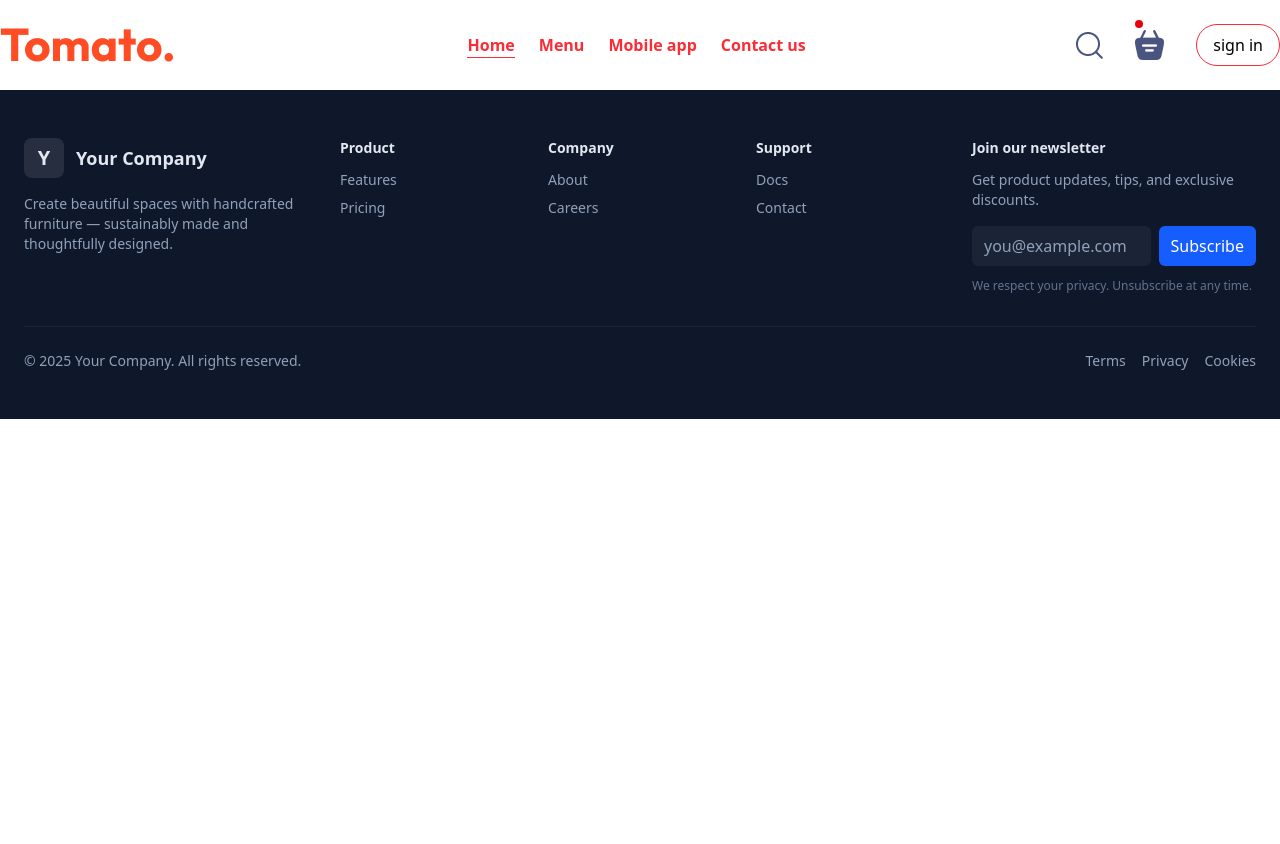
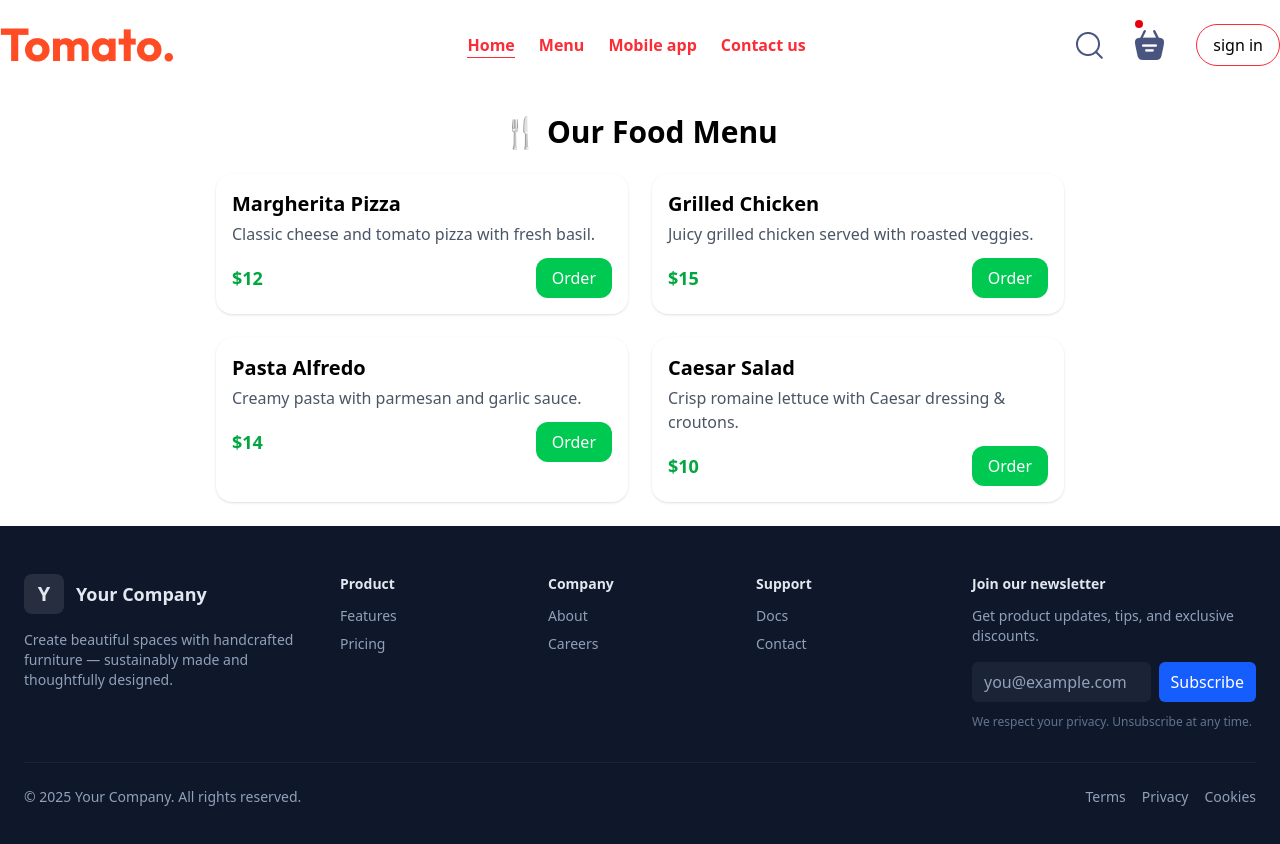
Before and after one commit to TanveeR-Abdullah/React-project-1, a React (Vite) app: page /menu in a window 1280 px wide. Shown: the top 844 px of the page. Before the commit the page ends 800 px from the top, so only its background shows below. Built offline with nearby package versions, Linux system fonts and the light colour scheme.

Commit message:
added routing by clicking

```diff
--- a/src/App.jsx
+++ b/src/App.jsx
@@ -2,9 +2,10 @@
 import { Route, Routes } from 'react-router-dom'
 import NavBar from './Component/NavBar'
 import Home from './pages/Home/Home'
-import Cart from './pages/Cart/Cart'
 import PlaceOrder from './pages/PlaceOrder/PlaceOrder'
 import Footer from './pages/Home/Footer'
+import Menu from './pages/Menu/Menu'
+import Mobileapp from './pages/Mobile app/Mobileapp'
 
 
 
@@ -14,10 +15,11 @@ const App = () => {
       <div className='w-7xl m-auto'>
         <NavBar />
         <Routes>
+
           <Route path='/' element={<Home />} />
-          <Route path='/cart' element={<Cart />} />
+          <Route path='/menu' element={<Menu/>} />
+          <Route path='Mobileapp'element={<Mobileapp/>}/>
           <Route path='/order' element={<PlaceOrder />} />
-
 
         </Routes>
       </div>
--- a/src/Component/NavBar.jsx
+++ b/src/Component/NavBar.jsx
@@ -1,6 +1,7 @@
 
 import { useState } from 'react'
 import { assets } from '../assets/frontend_assets/assets'
+import {NavLink } from 'react-router-dom';
 
 const NavBar = () => {
 
@@ -15,10 +16,10 @@ const NavBar = () => {
       <ul className='flex gap-6 text-red-500 font-bold '>
         <p>{console.log(setMenu)}</p>
 
-        <li onClick={() => setMenu("home")} className={`${menu === "home" ? "border-b" : ""} cursor-pointer`}  > Home</li>
-        <li onClick={() => setMenu("menu")} className={`${menu === "menu" ? "border-b" : ""} cursor-pointer`}> Menu</li>
-        <li onClick={() => setMenu("mobile-app")} className={`${menu === "mobile-app" ? "border-b" : ""} cursor-pointer`}> Mobile app</li>
-        <li onClick={() => setMenu("contact-us")} className={`${menu === "contact-us" ? "border-b" : ""} cursor-pointer`}> Contact us</li>
+        <NavLink to="/" onClick={() => setMenu("home")} className={`${menu === "home" ? "border-b" : ""} cursor-pointer`}  > Home</NavLink>
+        <NavLink to="/menu" onClick={() => setMenu("menu")} className={`${menu === "menu" ? "border-b" : ""} cursor-pointer`}> Menu</NavLink>
+        <NavLink to="/mobile-app" onClick={() => setMenu("mobile-app")} className={`${menu === "mobile-app" ? "border-b" : ""} cursor-pointer`}> Mobile app</NavLink>
+        <NavLink to="/Contact" onClick={() => setMenu("contact-us")} className={`${menu === "contact-us" ? "border-b" : ""} cursor-pointer`}> Contact us</NavLink>
       </ul>
 
       <div className='flex gap-8 items-center '>
--- a/src/pages/Home/Footer.jsx
+++ b/src/pages/Home/Footer.jsx
@@ -33,8 +33,8 @@ export default function Footer({
   };
 
   return (
-    <footer className="bg-slate-900 text-slate-200">
-      <div className="max-w-7xl mx-auto px-6 py-12">
+    <footer className="bg-slate-900 text-slate-200   ">
+      <div className=" inset-x-0 bottom-0 px-6 py-12">
         <div className="grid grid-cols-1 md:grid-cols-4 gap-8">
           {/* Brand + description */}
           <div className="space-y-4">
--- /dev/null
+++ b/src/pages/Menu/Menu.jsx
@@ -0,0 +1,33 @@
+
+
+const menuItems = [
+  { id: 1, name: "Margherita Pizza", price: "$12", description: "Classic cheese and tomato pizza with fresh basil." },
+  { id: 2, name: "Grilled Chicken", price: "$15", description: "Juicy grilled chicken served with roasted veggies." },
+  { id: 3, name: "Pasta Alfredo", price: "$14", description: "Creamy pasta with parmesan and garlic sauce." },
+  { id: 4, name: "Caesar Salad", price: "$10", description: "Crisp romaine lettuce with Caesar dressing & croutons." },
+];
+
+export default function FoodMenu() {
+  return (
+    <div className="max-w-4xl mx-auto p-6">
+      <h1 className="text-3xl font-bold text-center mb-6">🍴 Our Food Menu</h1>
+      <div className="grid gap-6 md:grid-cols-2">
+        {menuItems.map((item) => (
+          <div
+            key={item.id}
+            className="p-4 bg-white rounded-2xl shadow hover:shadow-lg transition duration-300"
+          >
+            <h2 className="text-xl font-semibold">{item.name}</h2>
+            <p className="text-gray-600 mt-1">{item.description}</p>
+            <div className="flex justify-between items-center mt-3">
+              <span className="text-lg font-bold text-green-600">{item.price}</span>
+              <button className="px-4 py-2 bg-green-500 text-white rounded-xl hover:bg-green-600">
+                Order
+              </button>
+            </div>
+          </div>
+        ))}
+      </div>
+    </div>
+  );
+}
--- /dev/null
+++ b/src/pages/Mobile app/Mobileapp.jsx
@@ -0,0 +1,11 @@
+import React from 'react'
+
+function Mobileapp() {
+  return (
+    <div>
+      <h1>hello nigga</h1>
+    </div>
+  )
+}
+
+export default Mobileapp;
```
